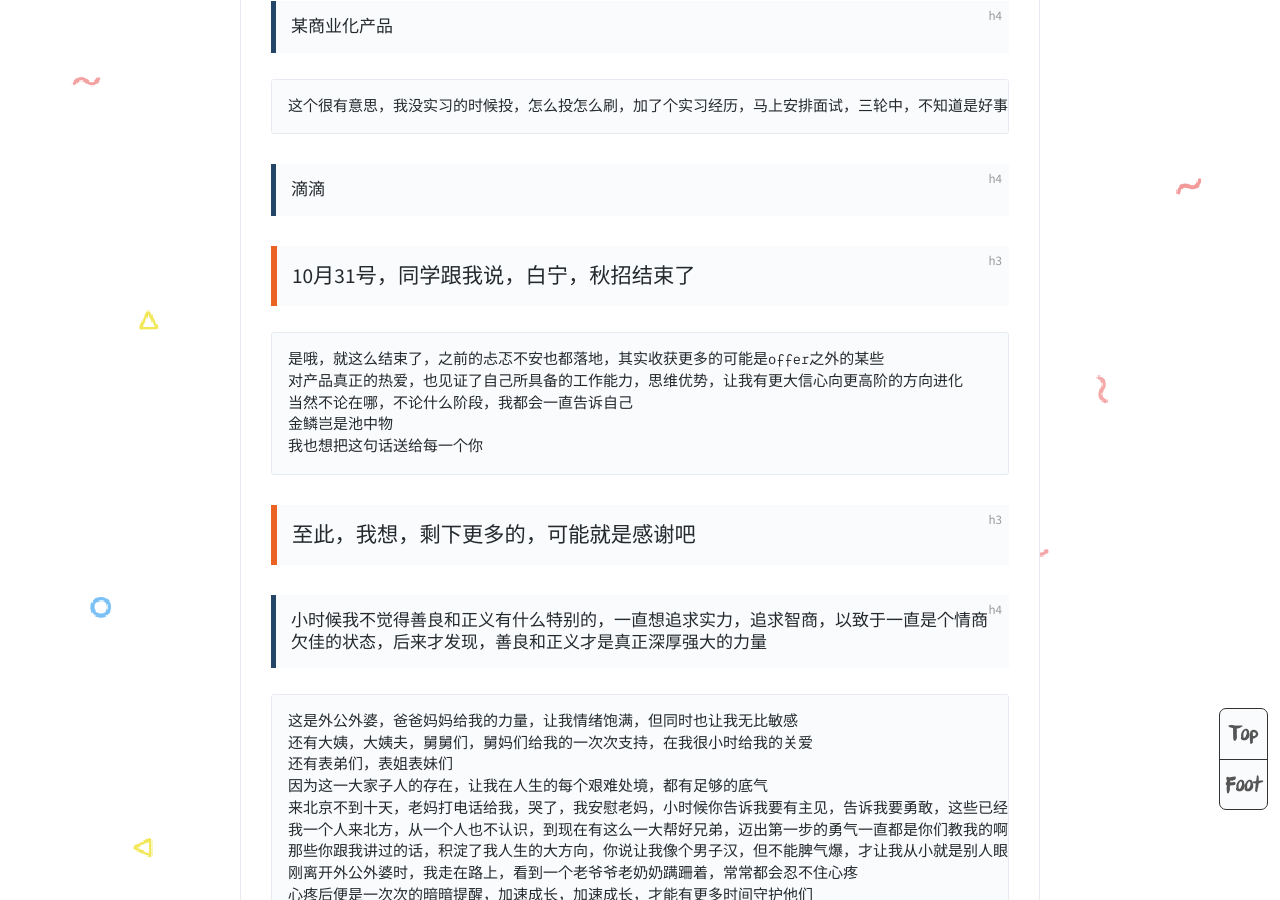
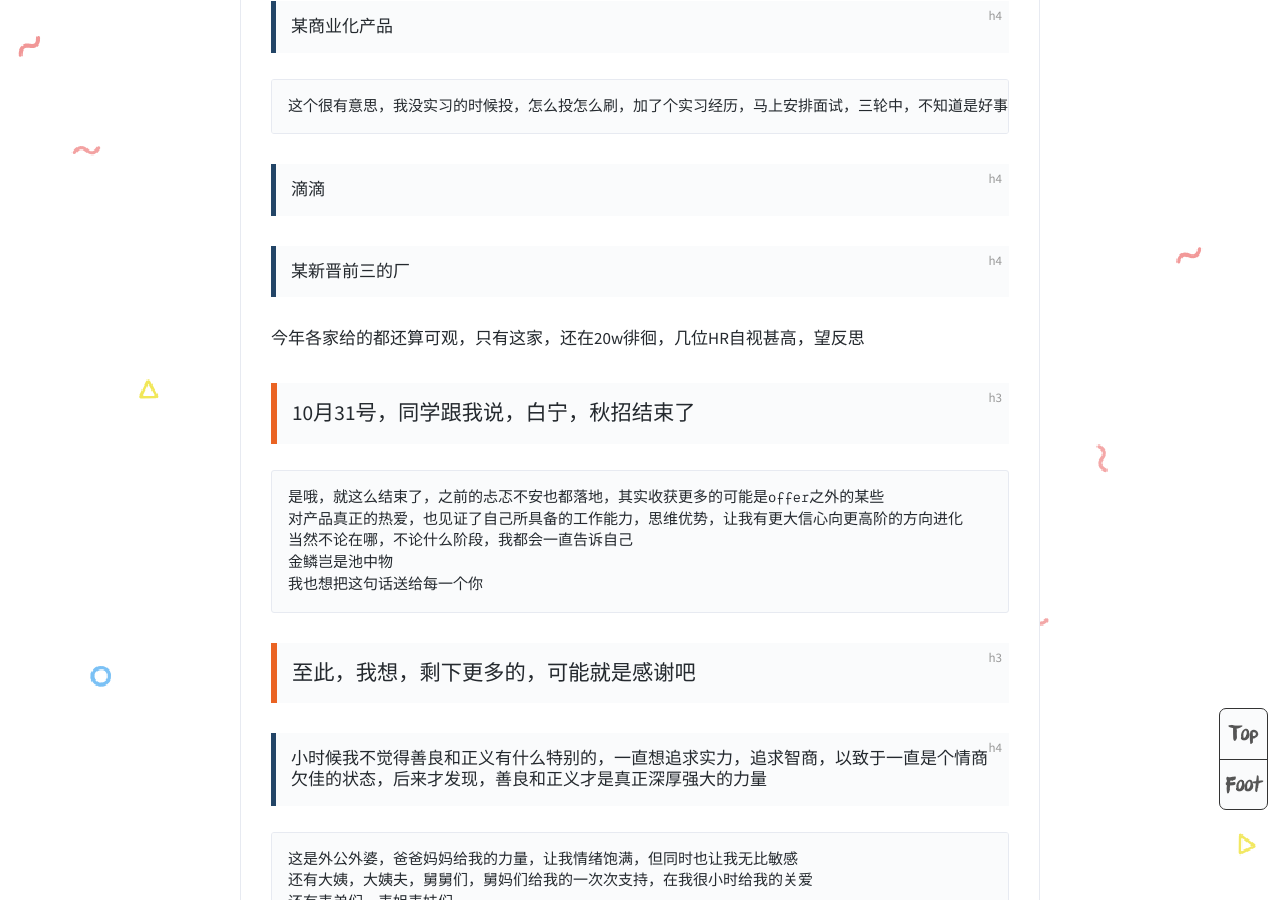
Before and after one commit to BurningNeverCry/BurningNeverCry.github.io, a Jekyll site: the page built from _posts/2019-11-01-baihua1.md, in a window 1280 px wide and 900 px high, scrolled down 3315 px. Built offline with Jekyll 4.4.1, drawn with Linux system fonts in a browser that asks for light colours; comment, search, counter and statistics services are not loaded.

Commit message:
Update 2019-11-01-baihua1.md

````diff
--- a/_posts/2019-11-01-baihua1.md
+++ b/_posts/2019-11-01-baihua1.md
@@ -88,6 +88,8 @@ HR面，有一说一
 这个很有意思，我没实习的时候投，怎么投怎么刷，加了个实习经历，马上安排面试，三轮中，不知道是好事留最后，还是已经忘记我了
 ```
 #### 滴滴
+#### 某新晋前三的厂
+今年各家给的都还算可观，只有这家，还在20w徘徊，几位HR自视甚高，望反思
 ### 10月31号，同学跟我说，白宁，秋招结束了
 ```
 是哦，就这么结束了，之前的忐忑不安也都落地，其实收获更多的可能是offer之外的某些
````
